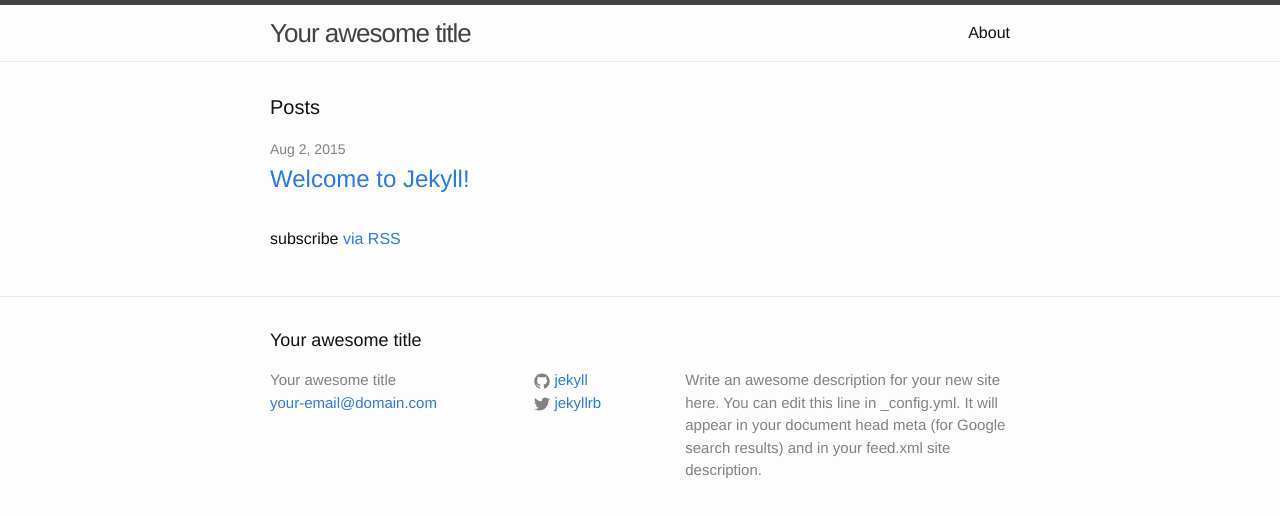
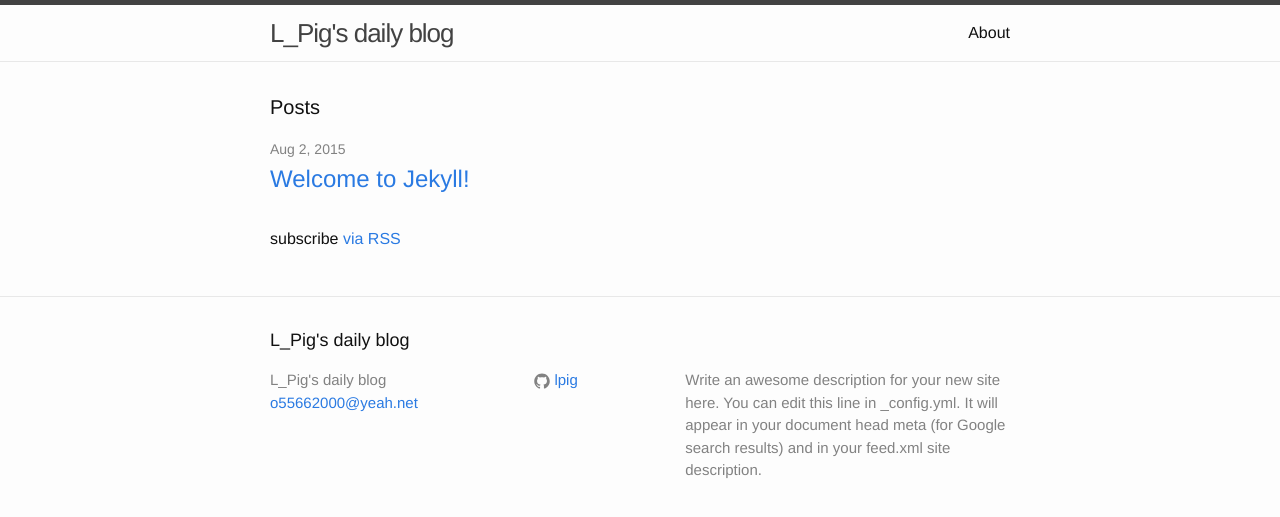
Before and after one commit to lpig/lpig.github.io, a Jekyll site: the page built from index.html, in a window 1280 px wide. Shown: the top 517 px of the page. Built offline with Jekyll 4.4.1, drawn with Linux system fonts in a browser that asks for light colours.

Commit message:
fix name

```diff
--- a/_config.yml
+++ b/_config.yml
@@ -1,14 +1,14 @@
 # Site settings
-title: Your awesome title
-email: your-email@domain.com
+title: L_Pig's daily blog
+email: o55662000@yeah.net
 description: > # this means to ignore newlines until "baseurl:"
   Write an awesome description for your new site here. You can edit this
   line in _config.yml. It will appear in your document head meta (for
   Google search results) and in your feed.xml site description.
 baseurl: "" # the subpath of your site, e.g. /blog/
 url: "http://yourdomain.com" # the base hostname & protocol for your site
-twitter_username: jekyllrb
-github_username:  jekyll
+# twitter_username: jekyllrb
+github_username:  lpig
 
 # Build settings
 markdown: kramdown
```
